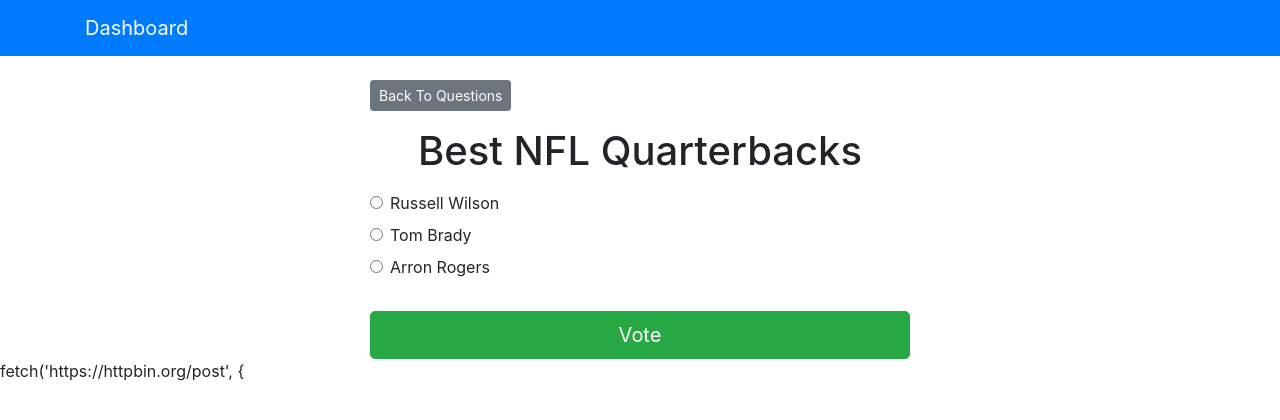
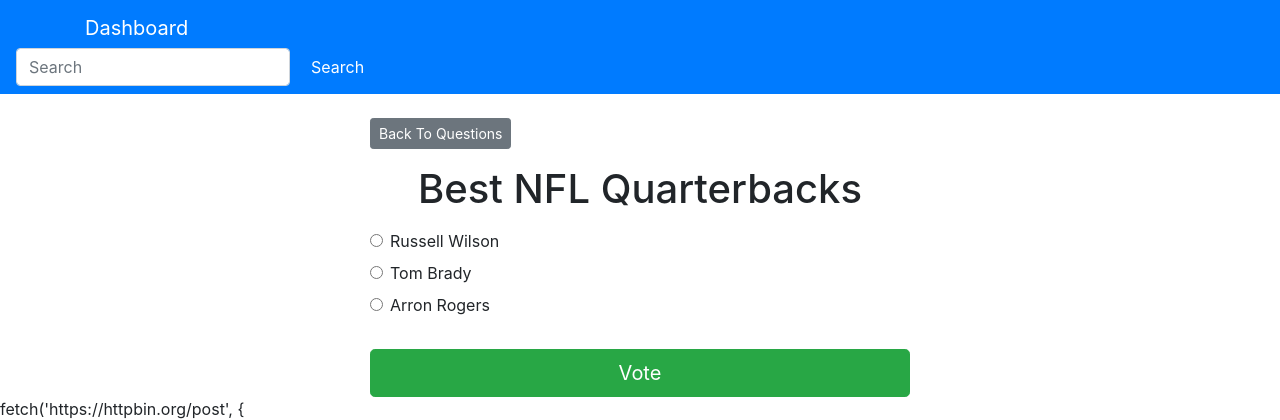
Before and after one commit to IndiaCFG2/team-17, a Django app: page /polls/1/ in a window 1280 px wide. Shown: the top 420 px of the page. Run offline with Django 3.2, Linux system fonts and the light colour scheme; data comes from the database, SQL or seed files in the repository; some libraries are stand-ins or nearby versions.

Commit message:
Update base.html

```diff
--- a/demo1/templates/base.html
+++ b/demo1/templates/base.html
@@ -30,11 +30,17 @@
   </script>
   </head>
   <body>
-    <nav class="navbar navbar-dark bg-primary mb-4">
+  <nav class="navbar navbar-dark bg-primary mb-4">
   <div class="container">
     <a class="navbar-brand" href="/">Dashboard</a>
   </div>
+
+  <form class="form-inline my-2 my-lg-0">
+      <input class="form-control mr-sm-2" type="search" placeholder="Search" aria-label="Search">
+      <button class="btn btn-primary my-2 my-sm-0" type="submit">Search</button>
+    </form>
 </nav>
+
 
  <div class="container">
       <div class="row">
```
